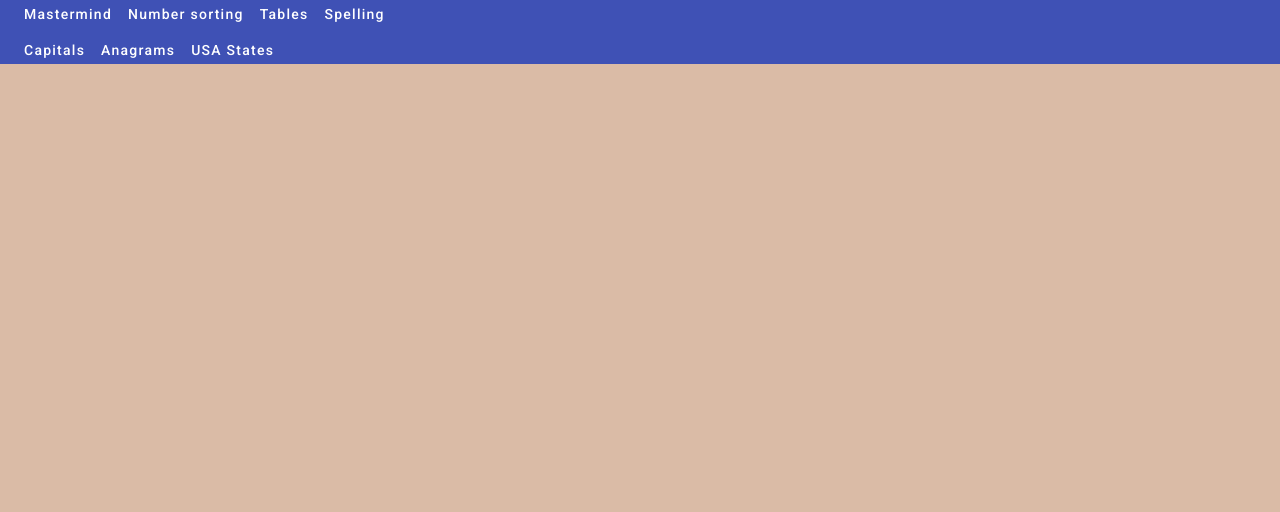
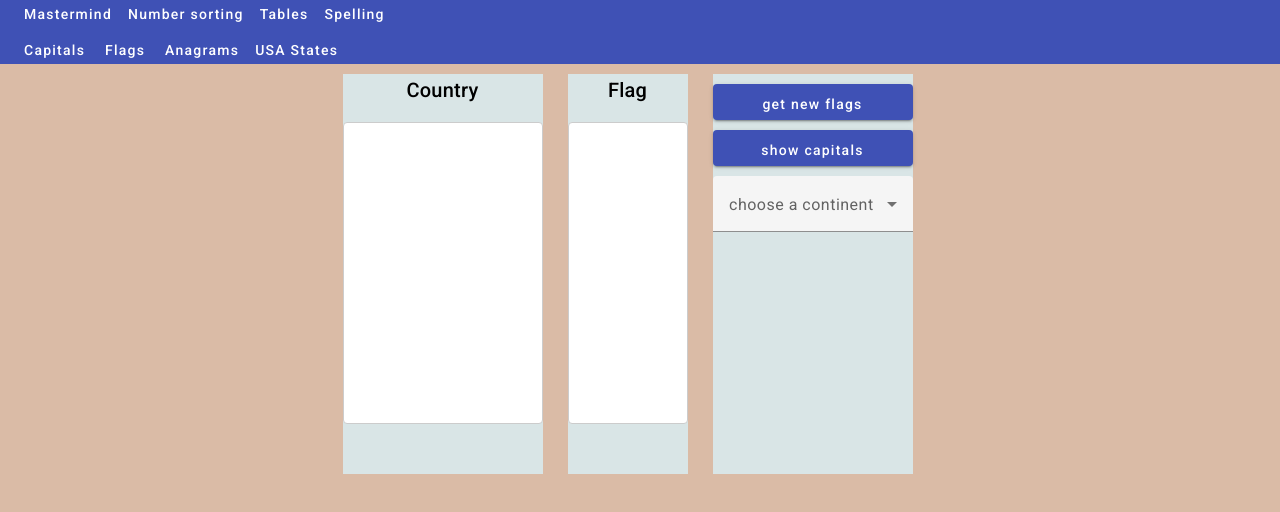
Before and after one commit to kenscoles/sample, an Angular app: page /flags in a window 1280 px wide. Before the commit this address led to /. Shown: the top 512 px of the page. Built offline with nearby package versions, Linux system fonts and the light colour scheme.

Commit message:
added flags

```diff
--- a/src/app/app.component.html
+++ b/src/app/app.component.html
@@ -7,6 +7,7 @@
     <a mat-button [routerLink]="'/spelling'">Spelling</a>
 <br>
     <a mat-button [routerLink]="'/capitals'">Capitals</a>
+    <a mat-button [routerLink]="'/flags'">Flags</a>
     <a mat-button [routerLink]="'/anagrams'">Anagrams</a>
     <a mat-button [routerLink]="'/states'">USA States</a>
   </div>
--- a/src/app/app.routes.ts
+++ b/src/app/app.routes.ts
@@ -37,6 +37,11 @@ export const APP_ROUTES: Routes = [
 
             },
             {
+                path: 'flags', title: 'flags',
+                loadComponent: () => import('./flags/flags.component').then(c => c.FlagsComponent)
+
+            },
+            {
                 path: 'states', title: 'states',
                 loadComponent: () => import('./states/states.component').then(c => c.StatesComponent)
 
--- /dev/null
+++ b/src/app/flags/flags.component.css
@@ -0,0 +1,138 @@
+.centre {
+    display: flex;
+    justify-content: center;
+    margin-top: 10px;
+}
+.example-container {
+    width: 200px;
+    height: 400px;
+    max-width: 100%;
+    background-color: rgb(217, 229, 230);
+    margin: 0 25px 25px 0;
+    display: inline-block;
+    vertical-align: top;
+    text-align: center;
+  }
+  .flag-container {
+    width: 120px;
+    height: 400px;
+    max-width: 100%;
+    background-color: rgb(217, 229, 230);
+    margin: 0 25px 25px 0;
+    display: inline-block;
+    vertical-align: top;
+    text-align: center;
+  }
+
+  .country-container {
+    width: 200px;
+    height: 400px;
+    max-width: 100%;
+    background-color: rgb(217, 229, 230);
+    margin: 0 25px 25px 0;
+    display: inline-block;
+    vertical-align: top;
+    text-align: center;
+
+  }
+
+  .example-list {
+    border: solid 1px #ccc;
+    min-height: 300px;
+    background: white;
+    border-radius: 4px;
+    overflow: hidden;
+    display: block;
+  }
+
+  .example-box {
+    padding: 21px 10px;
+    border-bottom: solid 1px #ccc;
+    color: rgba(0, 0, 0, 0.87);
+    display: flex;
+    flex-direction: row;
+    align-items: center;
+    justify-content: space-between;
+    justify-content: center;
+    box-sizing: content-box;
+    cursor: move;
+    font-size: 14px;
+  }
+
+  .country-box {
+    padding: 21px 10px;
+    border-bottom: solid 1px #ccc;
+    color: rgba(255, 255, 255, 0.87);
+    display: flex;
+    flex-direction: row;
+    align-items: center;
+    justify-content: space-between;
+    justify-content: center;
+    box-sizing: content-box;
+    cursor: move;
+    font-size: 14px;
+  }
+
+  .image-box {
+    padding: 0px 0px;
+    border-bottom: solid 1px #ccc;
+    color: rgba(0, 0, 0, 0.87);
+    display: flex;
+    flex-direction: row;
+    align-items: center;
+    justify-content: space-between;
+    justify-content: center;
+    box-sizing: content-box;
+    cursor: move;
+    font-size: 14px;
+  }
+
+  .cdk-drag-preview {
+    box-sizing: border-box;
+    border-radius: 4px;
+    box-shadow: 0 5px 5px -3px rgba(0, 0, 0, 0.2),
+      0 8px 10px 1px rgba(0, 0, 0, 0.14),
+      0 3px 14px 2px rgba(0, 0, 0, 0.12);
+  }
+
+  .cdk-drag-placeholder {
+    opacity: 0;
+  }
+
+  .cdk-drag-animating {
+    transition: transform 250ms cubic-bezier(0, 0, 0.2, 1);
+  }
+
+  .example-box:last-child {
+    border: none;
+  }
+
+  .example-list.cdk-drop-list-dragging .example-box:not(.cdk-drag-placeholder) {
+    transition: transform 250ms cubic-bezier(0, 0, 0.2, 1);
+  }
+
+  img {
+    border: 1px solid #555;
+    height: 60px;
+    width: auto;
+  }
+  .btn-group button {
+    margin-top: 10px;
+    padding: 10px 24px; /* Some padding */
+    cursor: pointer; /* Pointer/hand icon */
+    width: 100%; /* Set a width if needed */
+    display: block; /* Make the buttons appear below each other */
+  }
+
+  .btn-group button:not(:last-child) {
+    border-bottom: none; /* Prevent double borders */
+  }
+
+  /* Add a background color on hover */
+  .btn-group button:hover {
+    background-color: grey;
+  }
+  mat-form-field {
+    margin-top: 10px;
+    width: 100%;
+  }
--- /dev/null
+++ b/src/app/flags/flags.component.html
@@ -0,0 +1,46 @@
+<div class="centre">
+    <div class="country-container">
+        <h2>Country</h2>
+        <div cdkDropList #doneList="cdkDropList" [cdkDropListData]="myCountries" class="example-list"
+            (cdkDropListDropped)="drop($event)">
+            <div class="example-box" [style.background-color]="correctOrder ? 'pink' : 'grey'"
+                *ngFor="let item of myCountries" cdkDrag>{{item.name}}</div>
+        </div>
+    </div>
+    <div class="flag-container">
+        <h2>Flag</h2>
+        <div cdkDropList #flaglist="cdkDropList" [cdkDropListData]="myFlags" class="example-list"
+            (cdkDropListDropped)="drop($event)">
+            <div class="image-box" [style.background-color]="correctOrder ? 'pink' : 'grey'"
+                *ngFor="let item of myFlags" cdkDrag><img [src]=item.url></div>
+        </div>
+    </div>
+    <div class="example-container" *ngIf="caps">
+        <h2>Capital</h2>
+        <div cdkDropList #capList="cdkDropList" [cdkDropListData]="myCountries" class="example-list"
+            (cdkDropListDropped)="drop($event)">
+            <div class="example-box" [style.background-color]="correctOrder ? 'pink' : 'grey'"
+                *ngFor="let item of myFlags" cdkDrag>{{item.capital}}</div>
+        </div>
+    </div>
+
+
+    <div class="example-container">
+        <div class="btn-group">
+            <button mat-raised-button color="primary" (click)="setup()">get new flags</button>
+            <button *ngIf="!caps" mat-raised-button color="primary" (click)="showCapitals()">show capitals</button>
+            <mat-form-field color="primary" appearance="fill">
+                <mat-label>choose a continent</mat-label>
+                <mat-select #name (valueChange)="onSelected(name.value)">
+                    <mat-option value="Africa">Africa</mat-option>
+                    <mat-option value="Asia">Asia</mat-option>
+                    <mat-option value="Europe">Europe</mat-option>
+                    <mat-option value="North America">North America</mat-option>
+                    <mat-option value="South America">South America</mat-option>
+                    <mat-option value="Oceania">Oceania</mat-option>
+                    <mat-option value="">World</mat-option>
+                </mat-select>
+            </mat-form-field>
+        </div>
+    </div>
+</div>
--- /dev/null
+++ b/src/app/flags/flags.component.ts
@@ -0,0 +1,81 @@
+import { Component, OnInit } from '@angular/core';
+import { CommonModule } from '@angular/common';
+import { UtilityService } from '../utility.service';
+import { HttpClient } from '@angular/common/http';
+import { CdkDragDrop, moveItemInArray, CdkDropList, CdkDrag } from '@angular/cdk/drag-drop';
+import { MatButtonModule } from '@angular/material/button';
+import { MatInputModule } from '@angular/material/input';
+import { MatSelectModule } from '@angular/material/select'
+@Component({
+  selector: 'app-flags',
+  standalone: true,
+  imports: [CommonModule, CdkDropList, CdkDrag,
+    MatButtonModule, MatInputModule, MatSelectModule],
+  templateUrl: './flags.component.html',
+  styleUrls: ['./flags.component.css']
+})
+export class FlagsComponent implements OnInit {
+  allCountries: any;
+  countries: any = [];
+  myCountries: any = [];
+  myFlags: any = [];
+  correctOrder = false;
+  myContinent = ""
+  caps: boolean = false;
+
+  constructor(private util: UtilityService, private http: HttpClient) {
+
+  }
+  ngOnInit(): void {
+    this.http.get('assets/countries.json').subscribe((data: any) => {
+      this.allCountries = data;
+      this.allCountries = this.allCountries.filter((t: { include: string; }) => t.include == "y");////////
+      console.log(this.allCountries)
+    });
+  }
+
+  setup() {
+    this.caps = false;
+    this.correctOrder = false;
+    this.countries = Array.from(this.allCountries)
+    if (this.myContinent !== "") {
+      this.countries = this.countries.filter((t: { continent: string; }) => t.continent == this.myContinent);////////
+    }
+    this.countries = this.util.shuffleArray(this.countries)
+    this.countries = this.countries.slice(0, 5)
+    //console.log(this.countries)
+    this.myCountries = []; //make sure empty
+    for (let i = 0; i < this.countries.length; i++) { // create array with all data
+      this.myCountries.push(
+        {
+          "name": this.countries[i].name,
+          "capital": this.countries[i].capital,
+          "url": "https://flagcdn.com/112x84/" + this.countries[i].code.toLowerCase() + ".png"
+        })
+    }
+
+    this.myFlags = [];
+    this.myFlags = Array.from(this.myCountries)
+    this.util.sattoloCycle(this.myFlags)
+  }
+  drop(event: CdkDragDrop<any[]>) {
+    moveItemInArray(event.container.data, event.previousIndex, event.currentIndex);
+    this.correctOrder = true;
+    for (let index = 0; index < this.myCountries.length; index++) {
+      if (this.myCountries[index].name !== this.myFlags[index].name) {
+        this.correctOrder = false;
+        break;
+      }
+    }
+  }
+
+  onSelected(cont: string) {
+    console.log(cont);
+    this.myContinent = cont;
+
+    this.setup();
+  }
+  showCapitals() {
+    this.caps = true
+  }
+}
```
